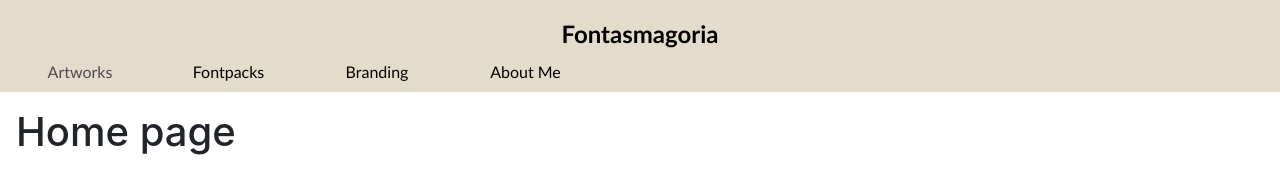
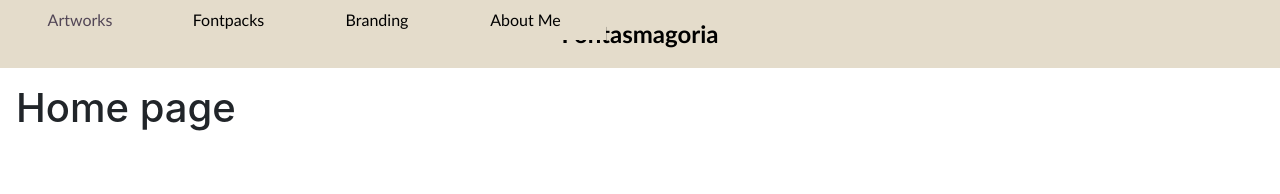
Before and after one commit to ajazli/fontasmagoria, a plain HTML site: page index.html in a window 1280 px wide. Drawn offline with nearby package versions, Linux system fonts and the light colour scheme.

Commit message:
2 files modified

```diff
--- a/index.html
+++ b/index.html
@@ -19,10 +19,12 @@
           Fontasmagoria
         </a>
       </nav>
-      <a href="/" aria-current="page">Artworks</a>
-      <a href="/page2.html">Fontpacks</a>
-      <a href="/page3.html">Branding</a>
-      <a href="/page4.html">About Me</a>
+      <nav class="topnav">
+        <a href="/" aria-current="page">Artworks</a>
+        <a href="/page2.html">Fontpacks</a>
+        <a href="/page3.html">Branding</a>
+        <a href="/page4.html">About Me</a>
+      </nav>
     </nav>
     <main>
       <h1>Home page</h1>
--- a/styles.css
+++ b/styles.css
@@ -34,16 +34,23 @@ nav {
   font-size: x-large;
 }
 
+.topnav{
+  position: absolute;
+  align-items: center;
+  top: 0;
+  left: 0;
+}
+
 nav a {
   display: inline-block;
   min-width: 9rem;
-  position: relative;
   padding: auto;
   justify-content: center;
   text-align: center;
   font-family: 'Gill Sans', 'Gill Sans MT', Calibri, 'Trebuchet MS', sans-serif;
   text-decoration: none;
   color: black;
+  border:black 2px;
 }
 
 nav a[aria-current='page'] {
```
